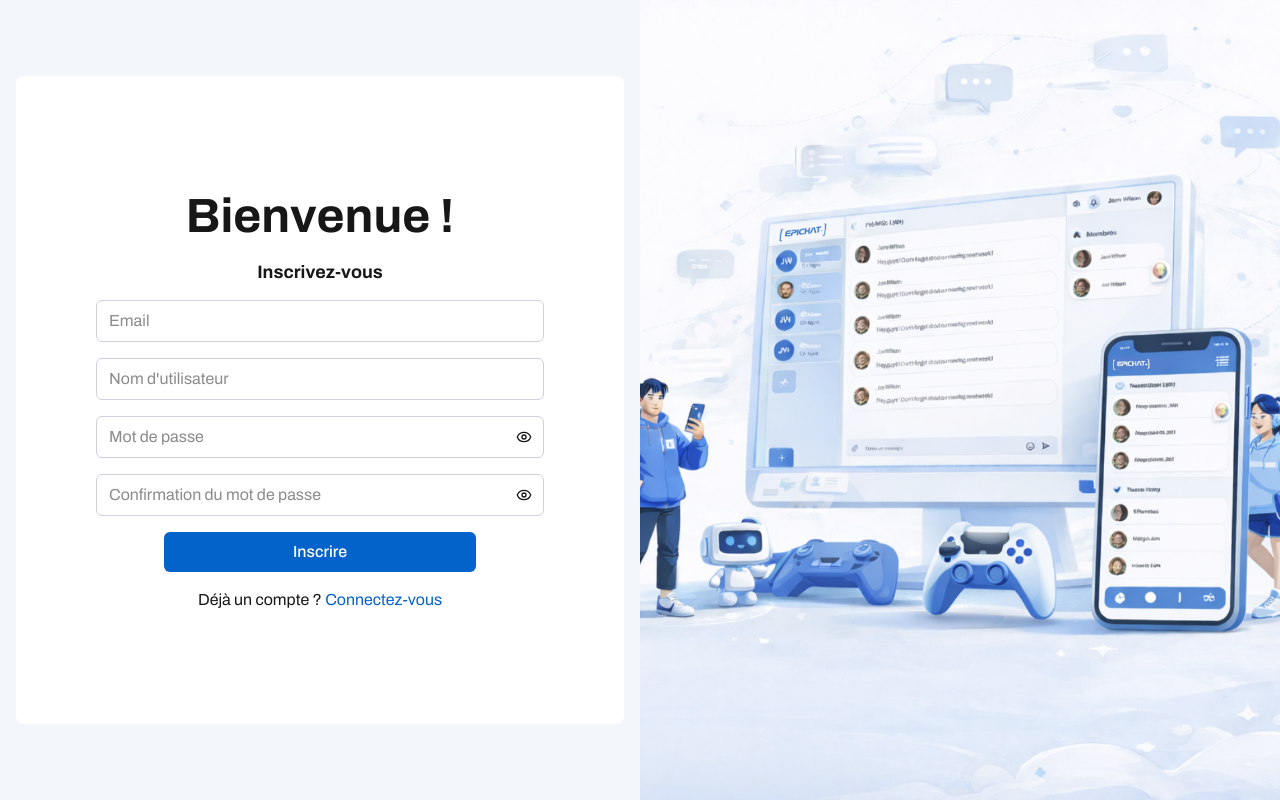
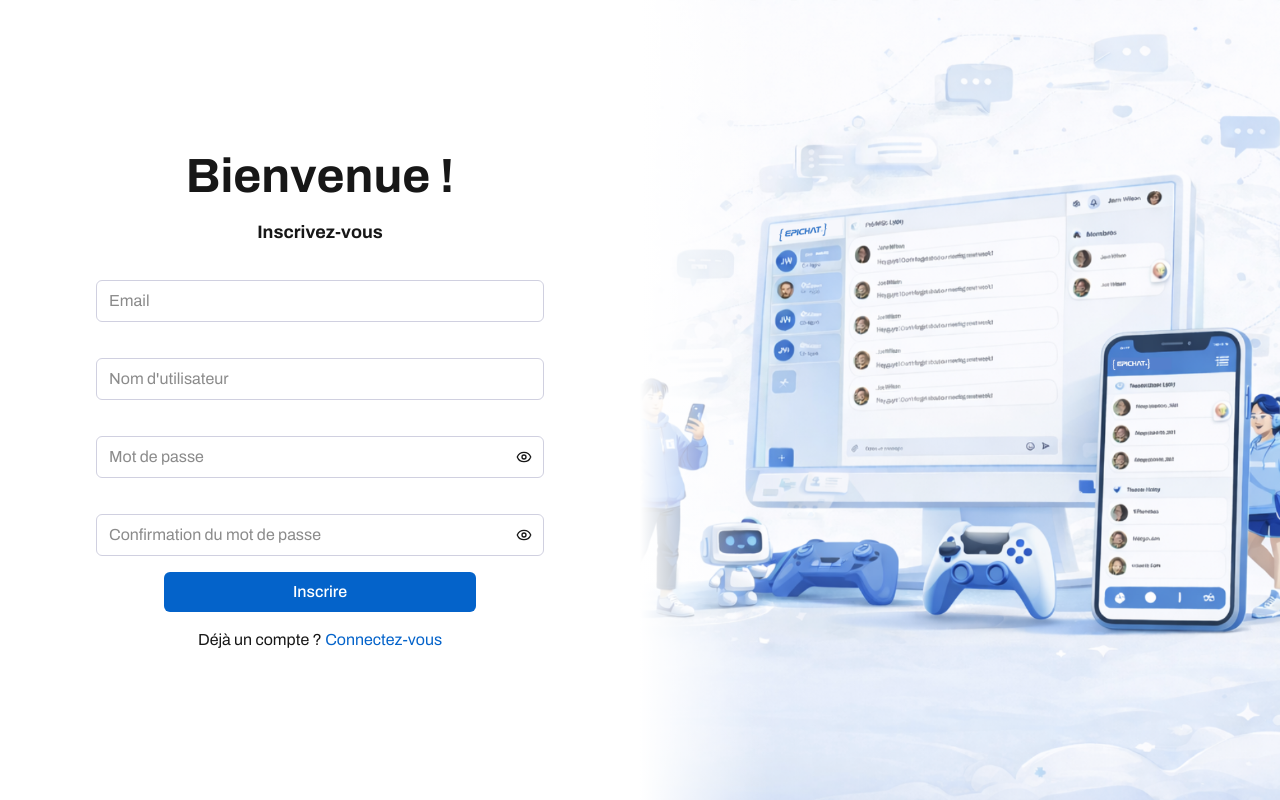
Before and after one commit to nadir-ammisaid/EPICHAT, a Next.js app in the folder frontend/: page /register in a window 1280 px wide. Built offline with nearby package versions, Linux system fonts and the light colour scheme.

Commit message:
style: enhance pages register and login

```diff
--- a/frontend/src/app/(auth)/login/page.tsx
+++ b/frontend/src/app/(auth)/login/page.tsx
@@ -11,21 +11,24 @@ export default function LoginPage() {
   return (
     <main>
       <RedirectIfAuthed />
-      <div className="relative h-screen w-full md:grid md:grid-cols-2">
+      <div className="bg-background relative h-screen w-full md:grid md:grid-cols-2">
         <div className="absolute inset-0 flex items-center justify-center md:relative md:order-1 md:flex md:items-center md:justify-center">
           <div className="bg-background w-full max-w-[95%] rounded-lg px-4 py-14 md:px-0">
             <LoginForm />
           </div>
         </div>
 
-        <Image
-          src="/login.png"
-          alt={t("pages.login.illustrationAlt")}
-          width={1920}
-          height={1080}
-          className="h-full w-full object-cover md:order-2"
-          priority={true}
-        />
+        <div className="relative h-full w-full md:order-2">
+          <div className="from-background absolute inset-y-0 left-0 z-10 hidden w-32 bg-linear-to-r to-transparent md:block" />
+          <Image
+            src="/login.png"
+            alt={t("pages.login.illustrationAlt")}
+            fill
+            sizes="(max-width: 768px) 100vw, 50vw"
+            className="object-cover"
+            priority={true}
+          />
+        </div>
       </div>
     </main>
   );
--- a/frontend/src/app/(auth)/register/page.tsx
+++ b/frontend/src/app/(auth)/register/page.tsx
@@ -1,4 +1,4 @@
-'use client'
+"use client";
 
 import RegisterForm from "@/components/RegisterForm";
 import Image from "next/image";
@@ -9,23 +9,26 @@ export default function RegisterPage() {
   const { t } = useTranslation("common");
 
   return (
-    <>
+    <main>
       <RedirectIfAuthed />
-      <div className="relative h-screen w-full md:grid md:grid-cols-2">
+      <div className="bg-background relative h-screen w-full md:grid md:grid-cols-2">
         <div className="absolute inset-0 flex items-center justify-center md:relative md:order-1 md:flex md:items-center md:justify-center">
           <div className="bg-background w-full max-w-[95%] rounded-lg px-4 py-14 md:px-0">
             <RegisterForm />
           </div>
         </div>
-        <Image
-          src="/login.png"
-          alt={t("pages.register.illustrationAlt")}
-          width={1920}
-          height={1080}
-          className="h-full w-full object-cover md:order-2"
-          priority={true}
-        />
+        <div className="relative h-full w-full md:order-2">
+          <div className="from-background absolute inset-y-0 left-0 z-10 hidden w-32 bg-linear-to-r to-transparent md:block" />
+          <Image
+            src="/login.png"
+            alt={t("pages.register.illustrationAlt")}
+            fill
+            sizes="(max-width: 768px) 100vw, 50vw"
+            className="object-cover"
+            priority={true}
+          />
+        </div>
       </div>
-    </>
+    </main>
   );
 }
--- a/frontend/src/components/LoginForm.tsx
+++ b/frontend/src/components/LoginForm.tsx
@@ -6,6 +6,7 @@ import { Input } from "./ui/Input";
 import { useLoginForm } from "@/lib/hooks/useLoginForm";
 import { useTranslation } from "react-i18next";
 import { Label } from "./ui";
+import { Lancelot } from "next/font/google";
 
 export default function LoginForm() {
   const { error, isLoading, handleSubmit } = useLoginForm();
@@ -19,7 +20,7 @@ export default function LoginForm() {
         onSubmit={handleSubmit}
         className="flex w-full max-w-md flex-col items-center justify-center gap-4"
       >
-        <Label htmlFor="email" aria-label="email"></Label>
+        <Label htmlFor="email" aria-label="email" />
         <Input
           type="email"
           id="email"
@@ -28,8 +29,8 @@ export default function LoginForm() {
           size="md"
           fullWidth
           required
-          />
-        <Label htmlFor="password" aria-label="password"></Label>
+        />
+        <Label htmlFor="password" aria-label="password" />
         <Input
           type="password"
           id="password"
--- a/frontend/src/components/RegisterForm.tsx
+++ b/frontend/src/components/RegisterForm.tsx
@@ -5,6 +5,7 @@ import { Button } from "./ui/Button";
 import { Input } from "./ui/Input";
 import { useRegisterForm } from "@/lib/hooks/useRegisterForm";
 import { useTranslation } from "react-i18next";
+import { Label } from "./ui";
 
 export default function RegisterForm() {
   const { error, isLoading, handleSubmit } = useRegisterForm();
@@ -18,6 +19,7 @@ export default function RegisterForm() {
         onSubmit={handleSubmit}
         className="flex w-full max-w-md flex-col items-center justify-center gap-4"
       >
+        <Label htmlFor="email" aria-label="email" />
         <Input
           type="email"
           id="email"
@@ -27,6 +29,7 @@ export default function RegisterForm() {
           fullWidth
           required
         />
+        <Label htmlFor="username" aria-label="username" />
         <Input
           type="text"
           id="username"
@@ -38,6 +41,7 @@ export default function RegisterForm() {
           minLength={3}
           maxLength={32}
         />
+        <Label htmlFor="password" aria-label="password" />
         <Input
           type="password"
           id="password"
@@ -48,6 +52,7 @@ export default function RegisterForm() {
           required
           minLength={8}
         />
+        <Label htmlFor="confirmPassword" aria-label="confirmPassword" />
         <Input
           type="password"
           id="confirmPassword"
```
